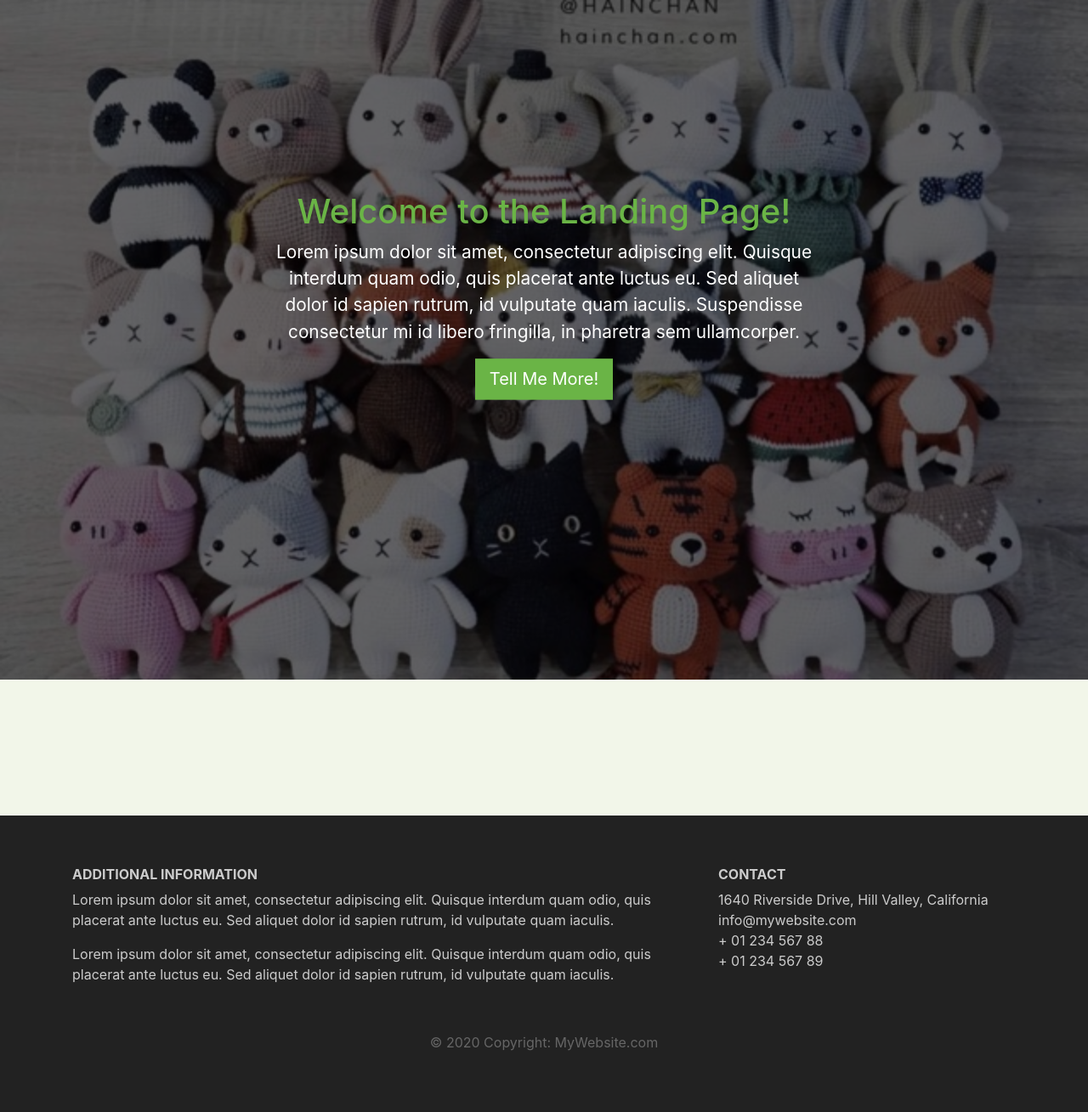
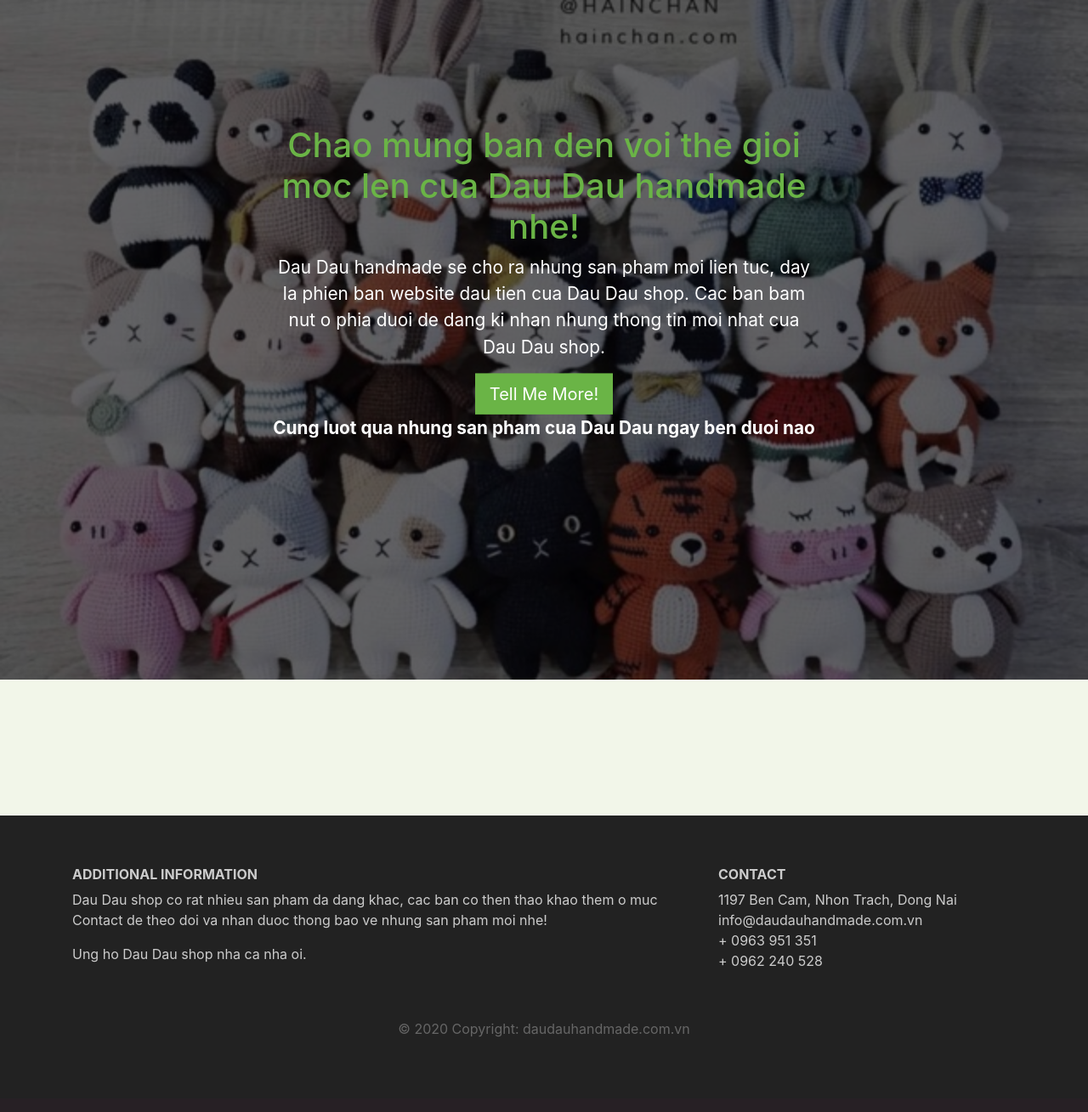
Before and after one commit to DucPhamTV/StudyDjango, a Django app: page / in a window 1280 px wide. Shown: the part 56-1365 px from the top of the page at 85% size. After the commit the page ends 1277 px from the top, so only its background shows below. Run offline with Django 3.2, Linux system fonts and the light colour scheme; data that the repository does not hold is empty; some libraries are stand-ins or nearby versions.

Commit message:
Update tieng dziet

```diff
--- a/dj/bk/templates/bk/base.html
+++ b/dj/bk/templates/bk/base.html
@@ -23,7 +23,7 @@
       user's mobile device or desktop. See https://developers.google.com/web/fundamentals/web-app-manifest/
     -->
     <link rel="manifest" href="{% static "bk/manifest.json" %}"/>
-    <title>React App</title>
+    <title>DauDau handmade home page</title>
   </head>
   <body>
     <script src="https://code.jquery.com/jquery-3.3.1.slim.min.js"
@@ -33,7 +33,6 @@
         src="https://stackpath.bootstrapcdn.com/bootstrap/4.1.3/js/bootstrap.min.js"
         integrity="sha384-ChfqqxuZUCnJSK3+MXmPNIyE6ZbWh2IMqE241rYiqJxyMiZ6OW/JmZQ5stwEULTy"
         crossorigin="anonymous"></script>
-    <noscript>You need to enable JavaScript to run this app.</noscript>
 
     <nav class="navbar navbar-expand-md">
       <a class="navbar-brand" href="#">Logo</a>
@@ -62,18 +61,21 @@
         <div class="row">
           <div class="col-lg-8 col-md-8 col-sm-12">
           <h6 class="text-uppercase font-weight-bold">Additional Information</h6>
-          <p>Lorem ipsum dolor sit amet, consectetur adipiscing elit. Quisque interdum quam odio, quis placerat ante luctus eu. Sed aliquet dolor id sapien rutrum, id vulputate quam iaculis.</p>
-          <p>Lorem ipsum dolor sit amet, consectetur adipiscing elit. Quisque interdum quam odio, quis placerat ante luctus eu. Sed aliquet dolor id sapien rutrum, id vulputate quam iaculis.</p>
+          <p>Dau Dau shop co rat nhieu san pham da dang khac, cac ban co then
+          thao khao them o muc Contact de theo doi va nhan duoc thong bao ve
+          nhung san pham moi nhe!</p>
+          <p>Ung ho Dau Dau shop nha ca nha oi. </p>
         </div>
         <div class="col-lg-4 col-md-4 col-sm-12">
           <h6 class="text-uppercase font-weight-bold">Contact</h6>
-          <p>1640 Riverside Drive, Hill Valley, California
-          <br/>info@mywebsite.com
-          <br/>+ 01 234 567 88
-          <br/>+ 01 234 567 89</p>
+          <p>1197 Ben Cam, Nhon Trach, Dong Nai
+          <br/>info@daudauhandmade.com.vn
+          <br/>+ 0963 951 351
+          <br/>+ 0962 240 528
         </div>
       </div>
-      <div class="footer-copyright text-center">© 2020 Copyright: MyWebsite.com</div>
+      <div class="footer-copyright text-center">© 2020 Copyright:
+          daudauhandmade.com.vn</div>
     </footer>
   <script src="{% static "bk/main.js" %}"></script>
   </body>
--- a/dj/bk/templates/bk/index.html
+++ b/dj/bk/templates/bk/index.html
@@ -4,9 +4,12 @@
     <header class="page-header header container-fluid">
       <div class="overlay">
         <div class="description">
-  		  <h1>Welcome to the Landing Page!</h1>
-  		  <p>Lorem ipsum dolor sit amet, consectetur adipiscing elit. Quisque interdum quam odio, quis placerat ante luctus eu. Sed aliquet dolor id sapien rutrum, id vulputate quam iaculis. Suspendisse consectetur mi id libero fringilla, in pharetra sem ullamcorper.</p>
+  		  <h1>Chao mung ban den voi the gioi moc len cua Dau Dau handmade nhe!</h1>
+  		  <p>Dau Dau handmade se cho ra nhung san pham moi lien tuc, day la
+          phien ban website dau tien cua Dau Dau shop. Cac ban bam nut o phia
+          duoi de dang ki nhan nhung thong tin moi nhat cua Dau Dau shop.</p>
 		  <button class="btn btn-outline-secondary btn-lg">Tell Me More!</button>
+          <p><strong>Cung luot qua nhung san pham cua Dau Dau ngay ben duoi nao</strong></p>
 		</div>
       </div>
     </header>
```
